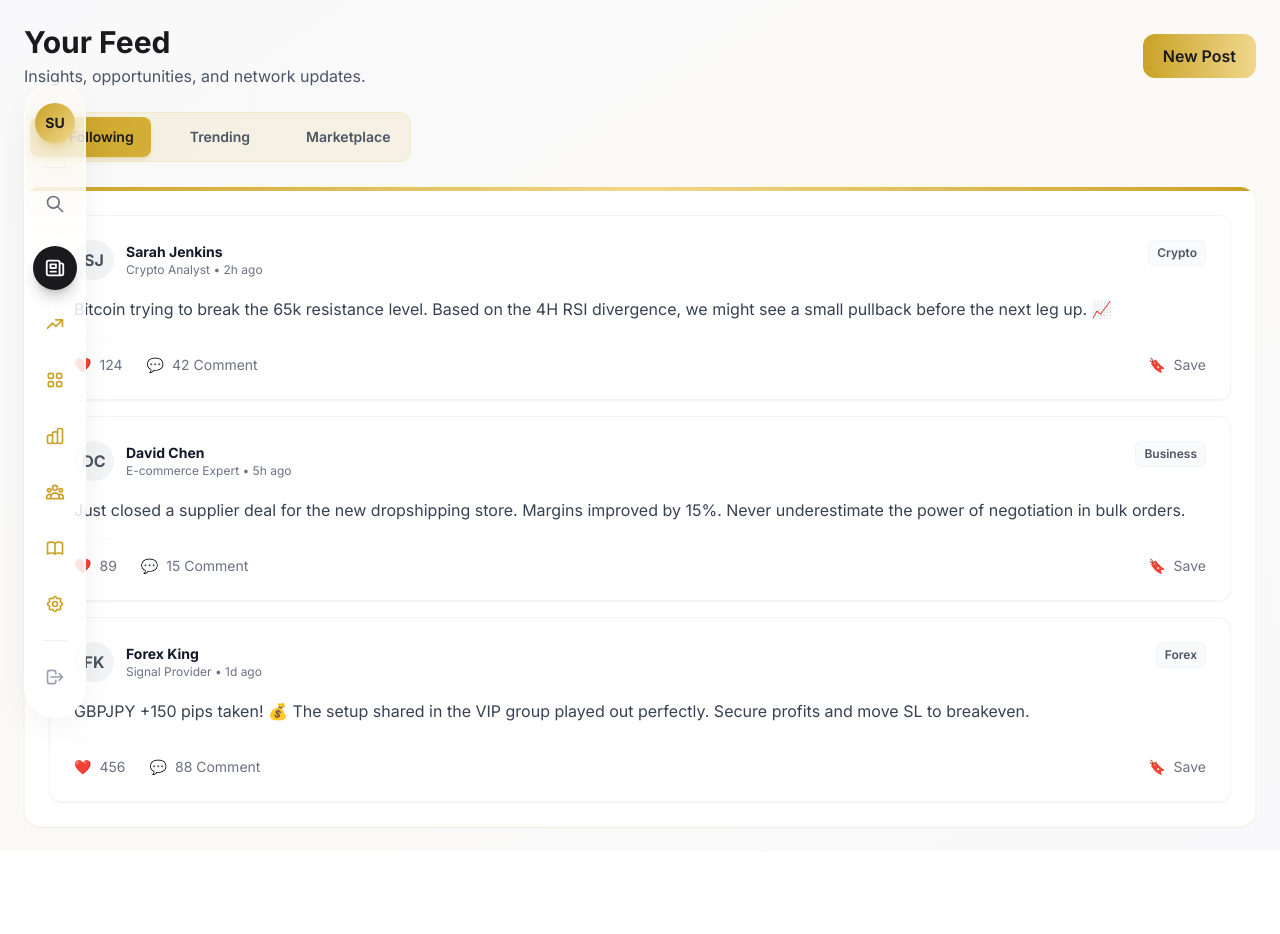
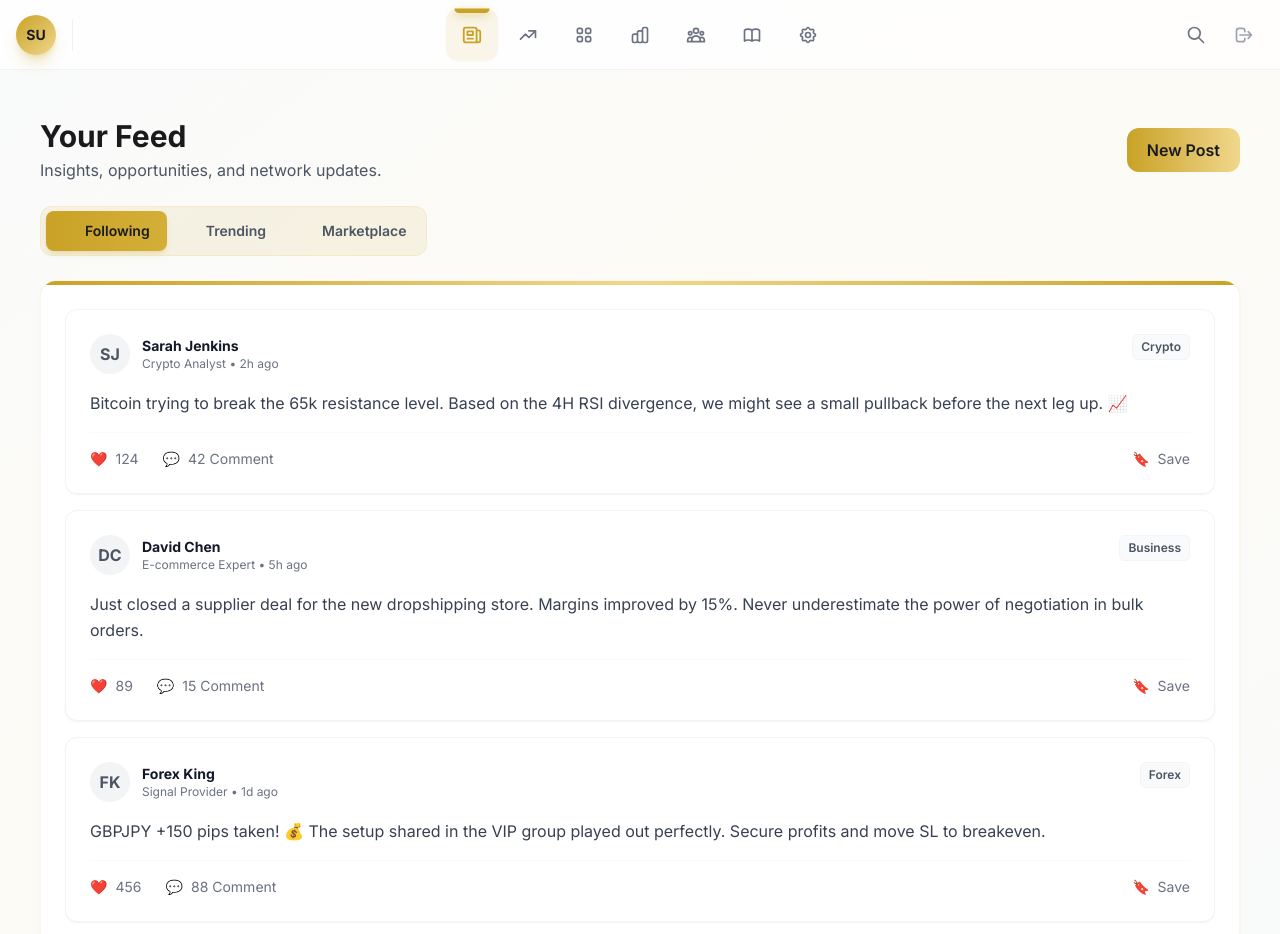
Before and after one commit to JeenRios/AU-Next, a Next.js app: page /feed in a window 1280 px wide. Shown: the top 934 px of the page. Before the commit the page ends 851 px from the top, so only its background shows below. Built offline with nearby package versions, Linux system fonts and the light colour scheme; sample sign-in values are in the browser's storage.

Commit message:
refactor: update layout components for improved structure and accessibility

```diff
--- a/app/(user)/layout.tsx
+++ b/app/(user)/layout.tsx
@@ -83,14 +83,14 @@ export default function UserLayout({ children }: { children: React.ReactNode })
   }, [mobileSidebarOpen]);
 
   return (
-    <div className="min-h-screen bg-gradient-to-br from-gray-50 via-primary-gold/5 to-gray-50 flex flex-col md:flex-row">
+    <div className="min-h-screen bg-gradient-to-br from-gray-50 via-primary-gold/5 to-gray-50 flex flex-col pt-[70px]">
       {/* Skip link for accessibility */}
       <a href="#main-content" className="sr-only focus:not-sr-only focus:absolute focus:top-4 focus:left-4 focus:z-[100] focus:px-4 focus:py-2 focus:bg-primary-gold focus:text-surface-dark focus:rounded-lg focus:font-semibold">
         Skip to main content
       </a>
       <ToastContainer />
 
-      {/* Sidebar Component */}
+      {/* Top Header Navigation */}
       <SideNavLayout<UserTab>
         user={user}
         activeTab={activeTab}
@@ -104,8 +104,8 @@ export default function UserLayout({ children }: { children: React.ReactNode })
         onProfileClick={() => handleTabChange('profile')}
       />
 
-      {/* Main Content - Resetted to normal flow */}
-      <main id="main-content" className="flex-1 min-h-screen bg-gray-50/50 flex flex-col min-w-0">
+      {/* Main Content */}
+      <main id="main-content" className="flex-1 min-h-screen container mx-auto px-4 py-6 max-w-7xl">
         {children}
       </main>
     </div>
--- a/components/shared/layout/SideNavLayout/index.tsx
+++ b/components/shared/layout/SideNavLayout/index.tsx
@@ -126,18 +126,13 @@ export default function SideNavLayout<T extends string = string>({
 
   return (
     <>
-      {/* Responsive Fixed Dock (Horizontal Mobile / Vertical Desktop) */}
-      <aside className="fixed top-0 left-0 z-50 p-4 md:h-screen md:p-6 md:flex md:flex-col md:justify-center pointer-events-none md:pointer-events-auto w-full md:w-auto">
+      {/* Top Header Navigation (Nextcloud-like Layout) */}
+      <header className="fixed top-0 left-0 right-0 z-50 h-[70px] flex items-center justify-between px-4 bg-white/80 backdrop-blur-2xl border-b border-gray-200/50 group/dock isolate">
 
-        {/* Dock Container */}
-        <nav
-          className="pointer-events-auto flex md:flex-col items-center justify-between md:justify-center gap-3 px-4 py-3 md:px-2.5 md:py-5 bg-white/70 backdrop-blur-2xl rounded-2xl md:rounded-full shadow-[0_10px_40px_-10px_rgba(0,0,0,0.1),0_0_0_1px_rgba(255,255,255,0.6)_inset] border border-white/40 group/dock isolate transition-all duration-300 hover:bg-white/80 hover:shadow-[0_20px_50px_-12px_rgba(0,0,0,0.15),0_0_0_1px_rgba(255,255,255,0.8)_inset] max-w-lg mx-auto md:max-w-none md:mx-0"
-          role="menubar"
-        >
-          {/* User Profile Marker */}
-          <div className="relative group/user z-50 order-3 md:order-1 md:mb-2">
-            <button className="w-8 h-8 md:w-10 md:h-10 rounded-full bg-gradient-to-br from-primary-gold to-secondary-gold flex items-center justify-center shadow-lg shadow-primary-gold/30 shrink-0 group-has-[.dock-trigger:hover]/dock:blur-[3px] transition-all duration-300 group-hover/user:scale-110 group-hover/user:!blur-none overflow-hidden dock-trigger">
-               {/* Initials or Placeholder */}
+        {/* Left: User Profile & Brand */}
+        <div className="flex items-center gap-4">
+          <div className="relative group/user z-50">
+            <button className="w-10 h-10 rounded-full bg-gradient-to-br from-primary-gold to-secondary-gold flex items-center justify-center shadow-lg shadow-primary-gold/30 shrink-0 group-has-[.dock-trigger:hover]/dock:blur-[2px] transition-all duration-300 group-hover/user:scale-110 group-hover/user:!blur-none overflow-hidden dock-trigger">
                <span className="text-surface-dark font-bold text-xs md:text-sm">
                 {user?.name
                   ? user.name.split(' ').map(n => n[0]).join('').substring(0, 2).toUpperCase()
@@ -145,178 +140,168 @@ export default function SideNavLayout<T extends string = string>({
               </span>
             </button>
 
-            {/* User Options Tooltip (Interactive Menu) - Desktop Only for now */}
-            <div className="absolute left-full top-0 ml-4 opacity-0 group-hover/user:opacity-100 transition-all duration-300 invisible group-hover/user:visible pointer-events-none group-hover/user:pointer-events-auto hidden md:block">
-                {/* Invisible hover bridge */}
-                <div className="absolute -left-6 top-0 w-6 h-full bg-transparent" />
-
-                <div className="bg-surface-dark/95 backdrop-blur-xl text-white text-xs rounded-xl shadow-[0_10px_40px_-10px_rgba(0,0,0,0.5)] p-3 min-w-[200px] flex flex-col gap-1 border border-white/10">
-                   {/* Arrow */}
-                   <div className="w-0 h-0 border-t-[6px] border-t-transparent border-r-[6px] border-r-surface-dark/95 border-b-[6px] border-b-transparent absolute -left-1.5 top-5" />
-
-                   {/* User Header */}
+            {/* User Dropdown */}
+            <div className="absolute left-0 top-full mt-2 opacity-0 group-hover/user:opacity-100 transition-all duration-300 invisible group-hover/user:visible pointer-events-none group-hover/user:pointer-events-auto">
+                <div className="absolute left-0 -top-2 w-full h-2 bg-transparent" />
+                <div className="bg-surface-dark/95 backdrop-blur-xl text-white text-xs rounded-xl shadow-xl p-3 min-w-[200px] flex flex-col gap-1 border border-white/10">
                    <div className="pb-3 mb-1 border-b border-white/10">
                       <p className="font-bold text-primary-gold text-sm truncate">{user?.name || 'Guest User'}</p>
                       <p className="text-[10px] text-gray-400 truncate">{user?.email || 'guest@example.com'}</p>
                    </div>
-
-                   {/* Options */}
-                   <button onClick={onProfileClick} className="flex items-center gap-3 p-2 hover:bg-white/10 rounded-lg transition-colors text-left w-full group/item">
-                      <svg className="w-4 h-4 text-gray-400 group-hover/item:text-white transition-colors" fill="none" viewBox="0 0 24 24" stroke="currentColor"><path strokeLinecap="round" strokeLinejoin="round" strokeWidth={2} d="M16 7a4 4 0 11-8 0 4 4 0 018 0zM12 14a7 7 0 00-7 7h14a7 7 0 00-7-7z" /></svg>
+                   <button onClick={onProfileClick} className="flex items-center gap-3 p-2 hover:bg-white/10 rounded-lg transition-colors text-left w-full">
                       Profile
                    </button>
-                   <button className="flex items-center gap-3 p-2 hover:bg-white/10 rounded-lg transition-colors text-left w-full group/item">
-                      <svg className="w-4 h-4 text-gray-400 group-hover/item:text-white transition-colors" fill="none" viewBox="0 0 24 24" stroke="currentColor"><path strokeLinecap="round" strokeLinejoin="round" strokeWidth={2} d="M10.325 4.317c.426-1.756 2.924-1.756 3.35 0a1.724 1.724 0 002.573 1.066c1.543-.94 3.31.826 2.37 2.37a1.724 1.724 0 001.065 2.572c1.756.426 1.756 2.924 0 3.35a1.724 1.724 0 00-1.066 2.573c.94 1.543-.826 3.31-2.37 2.37a1.724 1.724 0 00-2.572 1.065c-.426 1.756-2.924 1.756-3.35 0a1.724 1.724 0 00-2.573-1.066c-1.543.94-3.31-.826-2.37-2.37a1.724 1.724 0 00-1.065-2.572c-1.756-.426-1.756-2.924 0-3.35a1.724 1.724 0 001.066-2.573c-.94-1.543.826-3.31 2.37-2.37.996.608 2.296.07 2.572-1.065z" /><path strokeLinecap="round" strokeLinejoin="round" strokeWidth={2} d="M15 12a3 3 0 11-6 0 3 3 0 016 0z" /></svg>
+                   <button className="flex items-center gap-3 p-2 hover:bg-white/10 rounded-lg transition-colors text-left w-full">
                       Settings
                    </button>
-
-                   {/* Logout Option */}
-                   <button onClick={onLogout} className="flex items-center gap-3 p-2 hover:bg-red-500/10 hover:text-red-400 rounded-lg transition-colors text-left w-full mt-1 text-gray-400 group/logout">
-                       <svg className="w-4 h-4 group-hover/logout:text-red-400 transition-colors" fill="none" viewBox="0 0 24 24" stroke="currentColor"><path strokeLinecap="round" strokeLinejoin="round" strokeWidth={2} d="M17 16l4-4m0 0l-4-4m4 4H7m6 4v1a3 3 0 01-3 3H6a3 3 0 01-3-3V7a3 3 0 013-3h4a3 3 0 013 3v1" /></svg>
+                   <button onClick={onLogout} className="flex items-center gap-3 p-2 hover:bg-red-500/10 hover:text-red-400 rounded-lg transition-colors text-left w-full mt-1 text-gray-400">
                       Logout
                    </button>
                 </div>
             </div>
           </div>
 
-          <div className="hidden md:block w-full h-px md:w-6 md:h-px bg-gray-200/60 my-1 blur-[0.5px] group-has-[.dock-trigger:hover]/dock:blur-[3px] transition-all duration-300 md:order-2" />
+          <div className="h-8 w-px bg-gray-200/60 hidden md:block group-has-[.dock-trigger:hover]/dock:blur-[2px] transition-all duration-300" />
+        </div>
 
-          {/* Navigation Items - Horizontal on Mobile, Vertical on Desktop */}
-          <div
-            ref={containerRef}
-            className="relative flex md:flex-col items-center gap-1 md:gap-4 order-1 md:order-3 flex-1 justify-around w-full md:w-auto"
-          >
-             {/* Sliding Indicator */}
-             <div
-                className="absolute bg-surface-dark rounded-full shadow-lg shadow-black/20 transition-all duration-300 ease-out -z-10"
-                style={{
-                  left: indicatorStyle.left,
-                  top: indicatorStyle.top,
-                  width: indicatorStyle.width,
-                  height: indicatorStyle.height,
-                  opacity: indicatorStyle.opacity,
-                }}
-             />
-
-             {/* Search Trigger */}
-             <button
-                onClick={() => setSearchOpen(!searchOpen)}
-                title="Search (Ctrl + K)"
-                aria-label="Search"
-                className={`relative w-10 h-10 flex items-center justify-center rounded-full transition-all duration-300 group focus:outline-none group-has-[.dock-trigger:hover]/dock:blur-[3px] hover:!blur-none dock-trigger md:mb-2 ${
-                    searchOpen ? 'bg-primary-gold text-white scale-110' : 'text-gray-500 hover:text-primary-gold hover:!scale-110'
-                }`}
-              >
-                <div className="w-5 h-5 flex items-center justify-center">
-                  <svg className="w-5 h-5" fill="none" stroke="currentColor" viewBox="0 0 24 24">
-                    <path strokeLinecap="round" strokeLinejoin="round" strokeWidth={2} d="M21 21l-6-6m2-5a7 7 0 11-14 0 7 7 0 0114 0z" />
-                  </svg>
-                </div>
-              </button>
-
+        {/* Center: Navigation Items */}
+        <nav className="absolute left-1/2 -translate-x-1/2 h-full flex items-center gap-1 md:gap-2">
             {navItems.map((item, index) => (
               <button
                 key={item.id}
-                  ref={el => { tabRefs.current[index] = el; }}
                 onClick={() => handleNavClick(item.id)}
-                  role="menuitem"
                 title={item.label}
-                  aria-current={activeTab === item.id ? 'page' : undefined}
-                  className={`relative w-10 h-10 flex items-center justify-center rounded-full transition-all duration-300 group focus:outline-none group-has-[.dock-trigger:hover]/dock:blur-[3px] hover:!blur-none hover:!scale-110 dock-trigger ${
+                className={`relative w-12 h-12 flex items-center justify-center rounded-xl transition-all duration-300 group focus:outline-none group-has-[.dock-trigger:hover]/dock:blur-[2px] hover:!blur-none hover:!scale-110 hover:bg-black/5 dock-trigger ${
                   activeTab === item.id
-                      ? 'text-white scale-110'
-                      : 'text-primary-gold hover:text-surface-dark'
+                    ? 'text-primary-gold scale-110 bg-primary-gold/10'
+                    : 'text-gray-500 hover:text-surface-dark'
                 }`}
               >
-                  <div className="w-5 h-5 flex items-center justify-center">
+                <div className="w-6 h-6 flex items-center justify-center">
                   {item.icon}
                 </div>
 
+                {/* Active Indicator Line (Top) */}
+                {activeTab === item.id && (
+                  <span className="absolute top-0 left-1/2 -translate-x-1/2 w-8 h-1 bg-primary-gold rounded-b-md shadow-[0_2px_8px_rgba(201,162,39,0.5)]" />
+                )}
+
                 {/* Badge */}
                 {item.badge !== undefined && item.badge > 0 && (
-                    <span className={`absolute -top-1 -right-1 w-4 h-4 rounded-full text-[10px] flex items-center justify-center font-bold border-2 border-white transition-all ${
-                      activeTab === item.id ? 'bg-primary-gold text-white' : 'bg-red-500 text-white'
-                    }`}>
-                      {item.badge}
-                    </span>
+                  <span className={`absolute top-2 right-2 w-2.5 h-2.5 rounded-full border border-white ${
+                    activeTab === item.id ? 'bg-primary-gold' : 'bg-red-500'
+                  }`} />
                 )}
 
-                  {/* Tooltip on Hover (Right Side - Desktop Only) */}
-                  <div className="hidden md:block absolute left-full ml-4 opacity-0 group-hover:opacity-100 transition-opacity duration-200 pointer-events-none whitespace-nowrap z-50 top-1/2 -translate-y-1/2">
-                    <div className="bg-surface-dark text-white text-xs px-2 py-1 rounded-md shadow-xl flex items-center">
-                      <div className="w-0 h-0 border-t-[4px] border-t-transparent border-r-[4px] border-r-surface-dark border-b-[4px] border-b-transparent absolute -left-1" />
+                {/* Tooltip */}
+                <div className="absolute top-full mt-2 opacity-0 group-hover:opacity-100 transition-opacity duration-200 pointer-events-none whitespace-nowrap z-50">
+                  <div className="bg-surface-dark text-white text-xs px-2 py-1 rounded-md shadow-xl">
                     {item.label}
                   </div>
                 </div>
               </button>
             ))}
-          </div>
+        </nav>
 
-          <div className="hidden md:block w-6 h-px bg-gray-200/60 my-1 blur-[0.5px] group-has-[button:hover]/dock:blur-[3px] transition-all duration-300 max-md:hidden order-3 md:order-4" />
+        {/* Right: Search & Actions */}
+        <div className="flex items-center gap-2">
+           <button
+              onClick={() => setSearchOpen(!searchOpen)}
+              title="Search (Ctrl + K)"
+              className={`relative w-10 h-10 flex items-center justify-center rounded-full transition-all duration-300 group focus:outline-none group-has-[.dock-trigger:hover]/dock:blur-[2px] hover:!blur-none dock-trigger ${
+                  searchOpen ? 'bg-primary-gold text-white' : 'text-gray-500 hover:text-primary-gold hover:bg-black/5'
+              }`}
+            >
+              <svg className="w-5 h-5" fill="none" stroke="currentColor" viewBox="0 0 24 24">
+                <path strokeLinecap="round" strokeLinejoin="round" strokeWidth={2} d="M21 21l-6-6m2-5a7 7 0 11-14 0 7 7 0 0114 0z" />
+              </svg>
+            </button>
 
             <button
               onClick={onLogout}
               title="Logout"
-            aria-label="Logout"
-            className="relative w-10 h-10 hidden md:flex items-center justify-center rounded-full transition-all duration-300 text-gray-400 hover:bg-red-50 hover:text-red-500 hover:!scale-125 group-has-[.dock-trigger:hover]/dock:blur-[3px] hover:!blur-none dock-trigger order-3 md:order-5"
+              className="relative w-10 h-10 flex items-center justify-center rounded-full transition-all duration-300 text-gray-400 hover:bg-red-50 hover:text-red-500 group-has-[.dock-trigger:hover]/dock:blur-[2px] hover:!blur-none dock-trigger"
             >
               <svg className="w-5 h-5" fill="none" stroke="currentColor" viewBox="0 0 24 24">
                 <path strokeLinecap="round" strokeLinejoin="round" strokeWidth={2} d="M17 16l4-4m0 0l-4-4m4 4H7m6 4v1a3 3 0 01-3 3H6a3 3 0 01-3-3V7a3 3 0 013-3h4a3 3 0 013 3v1" />
               </svg>
-             <div className="absolute left-full ml-4 opacity-0 hover:opacity-100 transition-opacity duration-200 pointer-events-none whitespace-nowrap z-50 top-1/2 -translate-y-1/2">
-                <div className="bg-red-500 text-white text-xs px-2 py-1 rounded-md shadow-xl flex items-center">
-                   <div className="w-0 h-0 border-t-[4px] border-t-transparent border-r-[4px] border-r-red-500 border-b-[4px] border-b-transparent absolute -left-1" />
-                  Logout
+            </button>
+
+            {/* Mobile Menu Toggle */}
+            <button
+              onClick={() => setMobileOpen(!mobileOpen)}
+              className="md:hidden w-10 h-10 flex items-center justify-center text-gray-400 hover:text-surface-dark"
+            >
+              <svg className="w-6 h-6" fill="none" stroke="currentColor" viewBox="0 0 24 24">
+                <path strokeLinecap="round" strokeLinejoin="round" strokeWidth={2} d="M4 6h16M4 12h16M4 18h16" />
+              </svg>
+            </button>
         </div>
-              </div>
-          </button>
-        </nav>
-      </aside>
+      </header>
 
-      {/* Floating Search Widget (Independent of Dock Structure) */}
+      {/* Floating Search Widget */}
       {searchOpen && (
         <div
            className="search-widget fixed z-[60]
-                      top-[80px] left-1/2 -translate-x-1/2 w-[90%] md:w-[350px]
-                      md:top-auto md:left-[100px] md:-translate-x-0 md:translate-y-[-210px] md:bottom-auto
-                      animate-in fade-in slide-in-from-top-2 md:slide-in-from-left-2 duration-200"
-           style={{
-               // Only for desktop vertical centering relative to dock if reasonable,
-               // but fixed offset is safer for simplicity
-               top: window.innerWidth >= 768 ? '50%' : '80px',
-               marginTop: window.innerWidth >= 768 ? '-150px' : '0' // Roughly align with top of dock or user pref
-           }}
+                      top-[80px] right-4 w-[350px]
+                      animate-in fade-in slide-in-from-top-2 duration-200"
         >
-          <div className="bg-white/80 backdrop-blur-2xl rounded-2xl shadow-[0_20px_60px_-15px_rgba(0,0,0,0.2),0_0_0_1px_rgba(255,255,255,0.7)_inset] overflow-hidden border border-white/40">
+          <div className="bg-surface-dark/95 backdrop-blur-2xl rounded-2xl shadow-[0_20px_60px_-15px_rgba(0,0,0,0.5)] overflow-hidden border border-white/10">
               {/* Input Area */}
-              <div className="flex items-center px-4 py-3 gap-3 border-b border-gray-100/50">
+              <div className="flex items-center px-4 py-3 gap-3 border-b border-white/10">
                   <svg className="w-5 h-5 text-primary-gold" fill="none" stroke="currentColor" viewBox="0 0 24 24"><path strokeLinecap="round" strokeLinejoin="round" strokeWidth={2} d="M21 21l-6-6m2-5a7 7 0 11-14 0 7 7 0 0114 0z" /></svg>
                   <input
                     ref={searchInputRef}
                     type="text"
                     placeholder="Search..."
-                    className="flex-1 bg-transparent border-none outline-none text-surface-dark text-sm placeholder-gray-400"
+                    className="flex-1 bg-transparent border-none outline-none text-white text-sm placeholder-gray-500"
                     autoFocus
                   />
-                  <span className="text-[10px] font-mono text-gray-400 bg-white/50 px-1.5 py-0.5 rounded border border-gray-200">ESC</span>
+                  <span className="text-[10px] font-mono text-gray-500 bg-white/5 px-1.5 py-0.5 rounded border border-white/10">ESC</span>
               </div>
 
               {/* Quick Results */}
               <div className="p-2 space-y-1">
-                 <div className="text-[10px] font-bold text-gray-400 uppercase px-2 py-1">Quick Links</div>
-                 <button onClick={() => { setActiveTab('dashboard' as T); setSearchOpen(false); }} className="w-full flex items-center gap-3 px-3 py-2 rounded-xl hover:bg-surface-dark/5 hover:text-primary-gold text-gray-600 transition-colors text-xs font-medium">
+                 <div className="text-[10px] font-bold text-gray-500 uppercase px-2 py-1">Quick Links</div>
+                 <button onClick={() => { setActiveTab('dashboard' as T); setSearchOpen(false); }} className="w-full flex items-center gap-3 px-3 py-2 rounded-xl hover:bg-white/5 hover:text-primary-gold text-gray-400 transition-colors text-xs font-medium">
                     {SideNavIcons.dashboard}
                     Dashboard
                  </button>
-                 <button onClick={() => { setActiveTab('trading' as T); setSearchOpen(false); }} className="w-full flex items-center gap-3 px-3 py-2 rounded-xl hover:bg-surface-dark/5 hover:text-primary-gold text-gray-600 transition-colors text-xs font-medium">
+                 <button onClick={() => { setActiveTab('trading' as T); setSearchOpen(false); }} className="w-full flex items-center gap-3 px-3 py-2 rounded-xl hover:bg-white/5 hover:text-primary-gold text-gray-400 transition-colors text-xs font-medium">
                     {SideNavIcons.trading}
                     Trading Terminal
                  </button>
               </div>
           </div>
+        </div>
+      )}
 
-          {/* Decorative Arrow Pointing to Dock (Desktop Only) */}
-          <div className="hidden md:block absolute -left-2 top-[47px] w-4 h-4 bg-white/80 backdrop-blur-md rotate-45 border-l border-b border-white/40 shadow-sm z-[-1]" />
+      {/* Mobile Navigation Menu */}
+      {mobileOpen && (
+        <div className="md:hidden fixed inset-0 z-40 bg-surface-dark/95 backdrop-blur-xl pt-20">
+          <nav className="flex flex-col p-4 gap-2">
+            {navItems.map((item) => (
+              <button
+                key={item.id}
+                onClick={() => handleNavClick(item.id)}
+                className={`flex items-center gap-4 p-4 rounded-xl transition-colors ${
+                  activeTab === item.id
+                    ? 'bg-primary-gold/10 text-primary-gold'
+                    : 'text-gray-400 hover:text-white hover:bg-white/5'
+                }`}
+              >
+                <div className="w-6 h-6 flex items-center justify-center">
+                  {item.icon}
+                </div>
+                <span className="text-base font-medium">{item.label}</span>
+                {item.badge !== undefined && item.badge > 0 && (
+                  <span className="ml-auto bg-red-500 text-white text-xs px-2 py-1 rounded-full font-bold">
+                    {item.badge}
+                  </span>
+                )}
+              </button>
+            ))}
+          </nav>
         </div>
       )}
     </>
```
Also changed, not shown: app/(admin)/layout.tsx (+4 -15 lines). Lines whose indentation alone changed are shown as unchanged.
